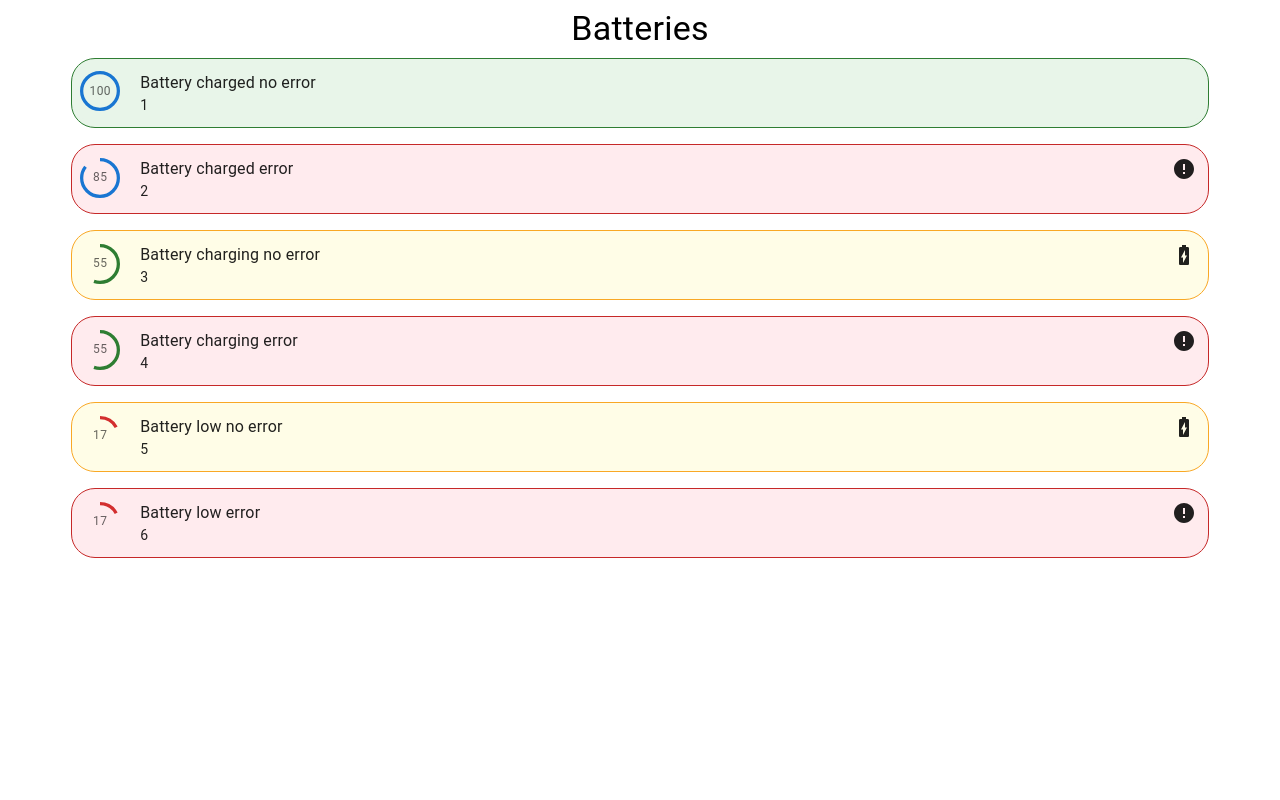
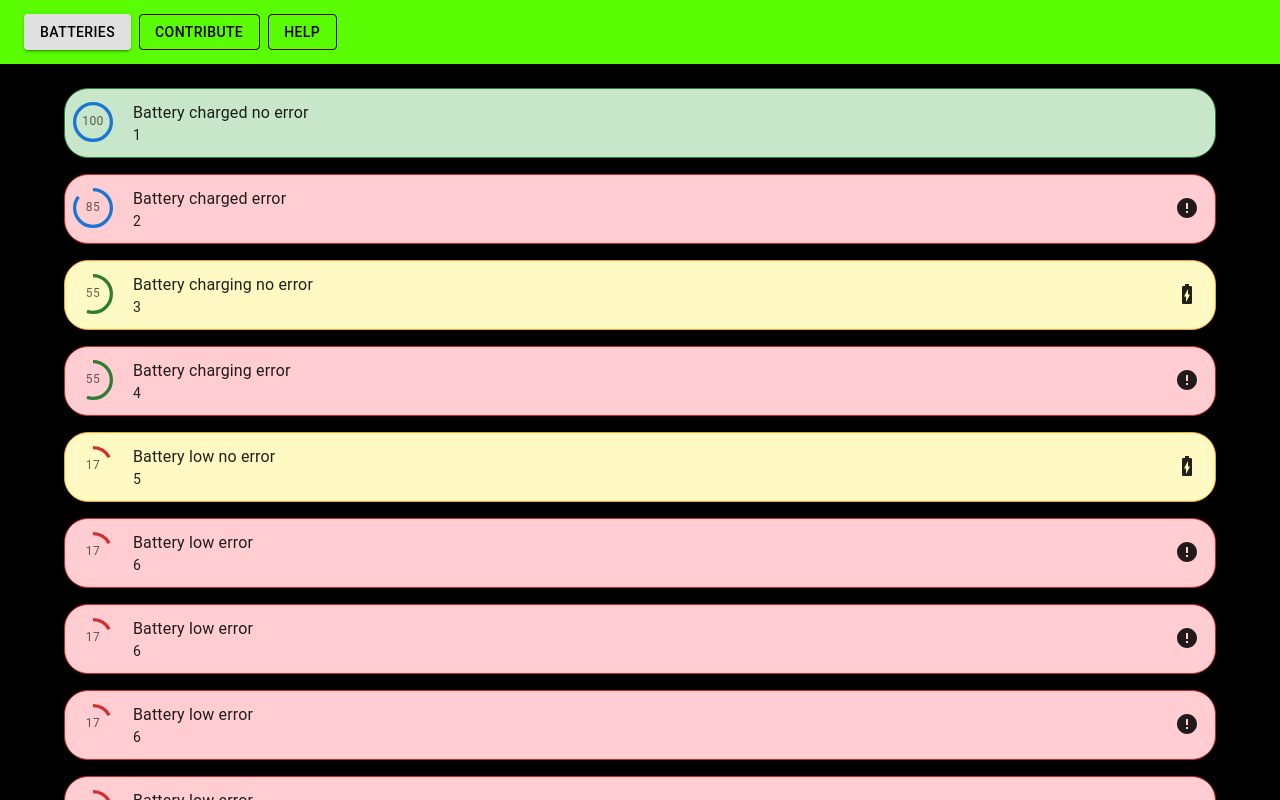
Before and after one commit to Matt-Blue/Battery, a React (Create React App) app: page / in a window 1280 px wide. Built offline with nearby package versions, Linux system fonts and the light colour scheme.

Commit message:
Refine UI

```diff
--- a/src/App.tsx
+++ b/src/App.tsx
@@ -1,21 +1,54 @@
 import Battery from './battery/Battery';
 import Box from '@mui/material/Box';
 import { EXAMPLE_BATTERIES } from './battery/constants';
-import Typography from '@mui/material/Typography';
+import Navbar from './navbar/Navbar';
+import type { NavbarOptionT } from './navbar/types';
+import { useState } from 'react';
 
 function App() {
+	const [activeTab, setActiveTab] = useState<NavbarOptionT>('batteries');
 	return (
 		<Box
 			sx={{
-				width: '100%',
+				margin: -1,
 				display: 'flex',
 				flexDirection: 'column',
-				alignItems: 'center',
+				background: 'black',
+				height: '100vh',
+				overflowY: 'auto',
 			}}>
-			<Typography variant='h4'>Batteries</Typography>
-			{EXAMPLE_BATTERIES.map((battery) => (
-				<Battery {...battery} />
-			))}
+			<Navbar activeTab={activeTab} setActiveTab={setActiveTab} />
+			{activeTab === 'batteries' && (
+				<Box
+					sx={{
+						display: 'flex',
+						flexDirection: 'column',
+						alignItems: 'center',
+						flexGrow: 1,
+					}}>
+					{EXAMPLE_BATTERIES.map((battery) => (
+						<Battery {...battery} />
+					))}
+				</Box>
+			)}
+			{activeTab === 'contribute' && (
+				<Box
+					sx={{
+						height: '5000px',
+						background: 'green',
+					}}>
+					TODO Contribute Screen
+				</Box>
+			)}
+			{activeTab === 'help' && (
+				<Box
+					sx={{
+						height: '5000px',
+						background: 'blue',
+					}}>
+					TODO Help Screen
+				</Box>
+			)}
 		</Box>
 	);
 }
--- a/src/battery/Battery.tsx
+++ b/src/battery/Battery.tsx
@@ -96,6 +96,7 @@ export default function Battery(props: BatteryT) {
 							display: 'flex',
 							flexDirection: 'row',
 							justifyContent: 'space-between',
+							alignItems: 'center',
 						}}>
 						<Box
 							sx={{
@@ -108,7 +109,7 @@ export default function Battery(props: BatteryT) {
 						</Box>
 						<Box
 							sx={{
-								padding: '0.25rem',
+								padding: '0.5rem',
 							}}>
 							{!errorMessage && isCharging && <BatteryChargingFullIcon />}
 							{errorMessage !== null && <ErrorIcon />}
@@ -124,18 +125,24 @@ export default function Battery(props: BatteryT) {
 						left: '50%',
 						transform: 'translate(-50%, -50%)',
 						width: 400,
-						bgcolor: 'background.paper',
+						bgcolor: 'black',
+						color: 'white',
 						border: '2px solid #000',
 						boxShadow: 24,
 						p: 4,
 					}}>
 					<Typography variant='h6'>{name}</Typography>
-					<Typography variant='body1'>{id}</Typography>
+					<Typography variant='body1'>ID: {id}</Typography>
 					<Typography variant='body1'>{description}</Typography>
-					{errorMessage !== null && (
-						<Typography id='modal-modal-description' sx={{ mt: 2 }}>
-							Error: {errorMessage}
-						</Typography>
+					{errorMessage && (
+						<Box
+							sx={{
+								background: WHITE_RED,
+								color: 'black',
+								padding: '1rem',
+							}}>
+							<Typography sx={{ mt: 2 }}>Error: {errorMessage}</Typography>
+						</Box>
 					)}
 				</Box>
 			</Modal>
--- a/src/battery/constants.ts
+++ b/src/battery/constants.ts
@@ -52,4 +52,36 @@ export const EXAMPLE_BATTERIES: BatteryT[] = [
 		errorMessage: 'Battery not connected',
 		isCharging: true,
 	},
+	{
+		id: '6',
+		name: 'Battery low error',
+		description: '6 battery',
+		batteryPercentage: 17,
+		errorMessage: 'Battery not connected',
+		isCharging: true,
+	},
+	{
+		id: '6',
+		name: 'Battery low error',
+		description: '6 battery',
+		batteryPercentage: 17,
+		errorMessage: 'Battery not connected',
+		isCharging: true,
+	},
+	{
+		id: '6',
+		name: 'Battery low error',
+		description: '6 battery',
+		batteryPercentage: 17,
+		errorMessage: 'Battery not connected',
+		isCharging: true,
+	},
+	{
+		id: '6',
+		name: 'Battery low error',
+		description: '6 battery',
+		batteryPercentage: 17,
+		errorMessage: 'Battery not connected',
+		isCharging: true,
+	},
 ];
--- a/src/common/constants.ts
+++ b/src/common/constants.ts
@@ -8,11 +8,11 @@ export const DARK_RED = red[800];
 export const DARK_GREEN = green[800];
 export const DARK_BLUE = blue[800];
 export const DARK_YELLOW = yellow[800];
-export const LIGHT_RED = red[200];
-export const LIGHT_GREEN = green[200];
-export const LIGHT_BLUE = blue[200];
-export const LIGHT_YELLOW = yellow[200];
-export const WHITE_RED = red[50];
-export const WHITE_GREEN = green[50];
-export const WHITE_BLUE = blue[50];
-export const WHITE_YELLOW = yellow[50];
+export const LIGHT_RED = red[300];
+export const LIGHT_GREEN = green[300];
+export const LIGHT_BLUE = blue[300];
+export const LIGHT_YELLOW = yellow[300];
+export const WHITE_RED = red[100];
+export const WHITE_GREEN = green[100];
+export const WHITE_BLUE = blue[100];
+export const WHITE_YELLOW = yellow[100];
--- /dev/null
+++ b/src/navbar/Navbar.tsx
@@ -0,0 +1,59 @@
+import AppBar from '@mui/material/AppBar';
+import Box from '@mui/material/Box';
+import Button from '@mui/material/Button';
+import type { NavbarOptionT } from './types';
+import Stack from '@mui/material/Stack';
+import Toolbar from '@mui/material/Toolbar';
+import { getNavbarOptionTitle } from './utils';
+
+export default function Navbar(props: {
+	activeTab: NavbarOptionT;
+	setActiveTab: React.Dispatch<React.SetStateAction<NavbarOptionT>>;
+}) {
+	const { activeTab, setActiveTab } = props;
+	return (
+		<Box sx={{ flexGrow: 1 }}>
+			<AppBar
+				position='static'
+				style={{ background: '#5afc04', color: 'black', marginBottom: '1rem' }}>
+				<Toolbar>
+					<Stack direction='row' spacing={1}>
+						<NavbarOption
+							option='batteries'
+							activeTab={activeTab}
+							setActiveTab={setActiveTab}
+						/>
+						<NavbarOption
+							option='contribute'
+							activeTab={activeTab}
+							setActiveTab={setActiveTab}
+						/>
+						<NavbarOption
+							option='help'
+							activeTab={activeTab}
+							setActiveTab={setActiveTab}
+						/>
+					</Stack>
+				</Toolbar>
+			</AppBar>
+		</Box>
+	);
+}
+
+const NavbarOption = (props: {
+	option: NavbarOptionT;
+	activeTab: NavbarOptionT;
+	setActiveTab: React.Dispatch<React.SetStateAction<NavbarOptionT>>;
+}) => {
+	const { option, activeTab, setActiveTab } = props;
+	const buttonVariant = option === activeTab ? 'contained' : 'outlined';
+	return (
+		<Button
+			variant={buttonVariant}
+			color='inherit'
+			style={{ paddingRight: '1rem' }}
+			onClick={() => setActiveTab(option)}>
+			{getNavbarOptionTitle(option)}
+		</Button>
+	);
+};
--- /dev/null
+++ b/src/navbar/types.ts
@@ -0,0 +1 @@
+export type NavbarOptionT = 'batteries' | 'contribute' | 'help'
--- /dev/null
+++ b/src/navbar/utils.ts
@@ -0,0 +1,14 @@
+import type { NavbarOptionT } from './types';
+
+export const getNavbarOptionTitle = (option: NavbarOptionT) => {
+	switch (option) {
+		case 'batteries':
+			return 'Batteries';
+		case 'contribute':
+			return 'Contribute';
+		case 'help':
+			return 'Help';
+		default:
+			return 'Navbar option title is not yet supported';
+	}
+};
```
